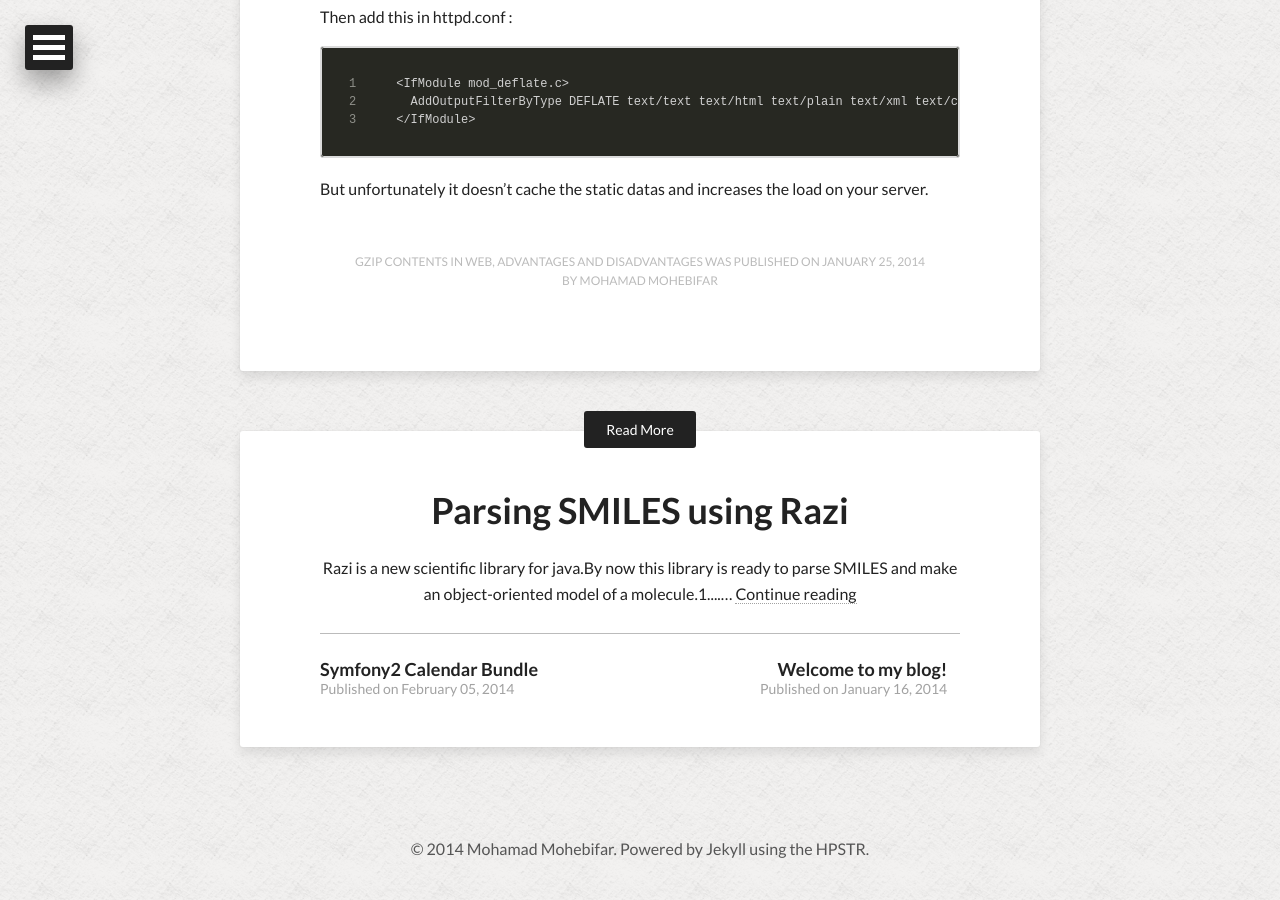
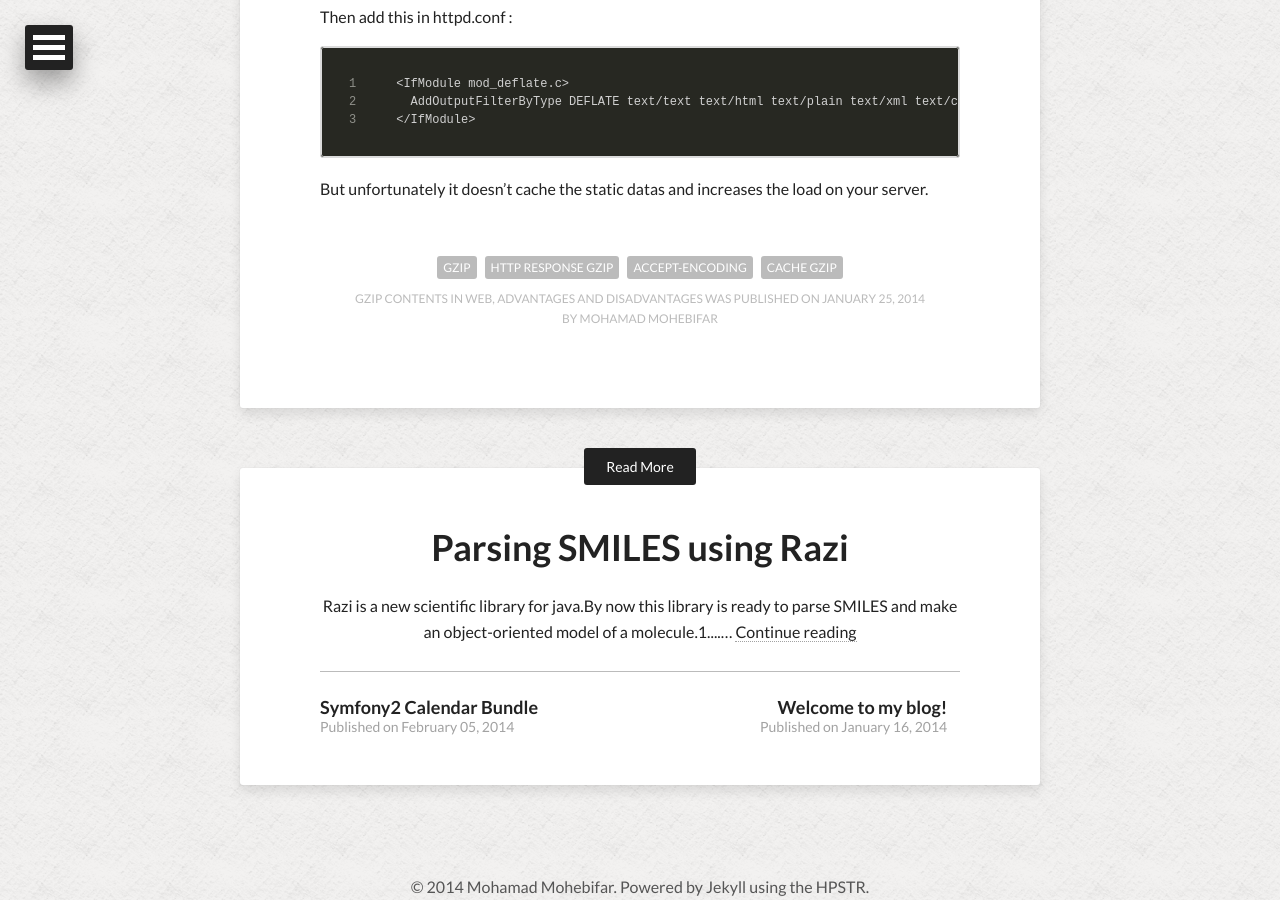
Before and after one commit to mohebifar/mohebifar.ir, a Jekyll site: the page built from _posts/2014-01-25-compression.markdown, in a window 1280 px wide and 900 px high, scrolled down 1668 px. Built offline with Jekyll 4.4.1, drawn with Linux system fonts in a browser that asks for light colours; nearby versions of some CDN libraries.

Commit message:
Update 2014-01-25-compression.markdown

```diff
--- a/_posts/2014-01-25-compression.markdown
+++ b/_posts/2014-01-25-compression.markdown
@@ -2,7 +2,8 @@
 layout: post
 title:  "gzip contents in web, Advantages and Disadvantages"
 date:   2014-01-25 18:01:13
-categories: News
+tags: [GZIP, HTTP Response GZIP, Accept-encoding, cache gzip]
+categories: HTTP
 ---
 
 According to [RFC2616](http://www.w3.org/Protocols/rfc2616/rfc2616-sec14.html#sec14.3) a Http Request may contain an `accept-encoding` header field :
```
